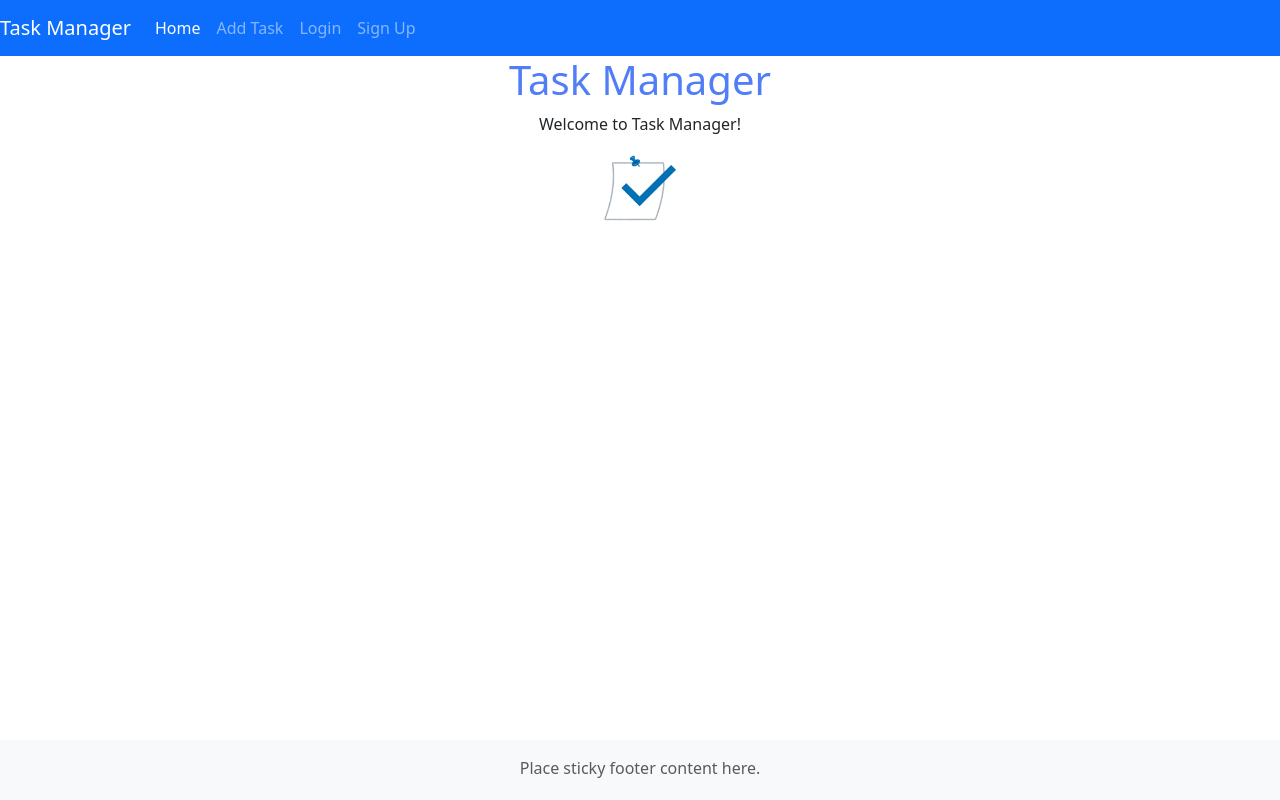
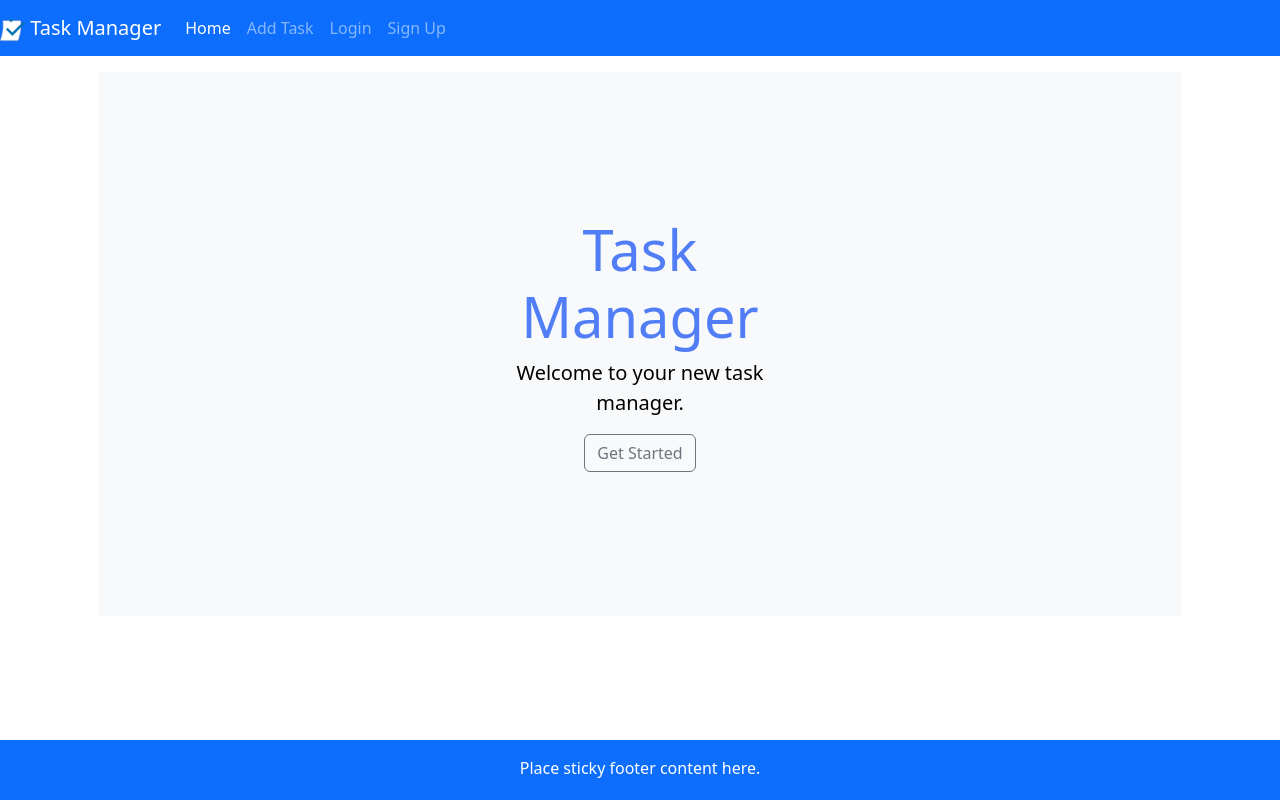
Before and after one commit to punstack/task-manager-app, a Flask app: page / in a window 1280 px wide. Run offline with Flask 3, Linux system fonts and the light colour scheme; some libraries are stand-ins or nearby versions.

Commit message:
added logo to nav bar, started fixing up main landing page

```diff
--- a/static/style.css
+++ b/static/style.css
@@ -1,6 +1,3 @@
-$primary: purple;
-$danger: red;
-
 body {
     min-height: 100vh;
     display: flex;
@@ -17,7 +14,6 @@ main {
 }
 
 .footer {
-    background-color: #f5f5f5;
     position: absolute;
     bottom: 0;
     width: 100%;
@@ -26,6 +22,7 @@ main {
 
 .footer .container {
     text-align: center;
+    color: #ffffff
 }
 
 .form-signin {
--- a/templates/index.html
+++ b/templates/index.html
@@ -5,6 +5,12 @@
 {% block login_status %}{% endblock %}
 {% block content %}
 <body class="text-center">
-    <p> Welcome to Task Manager! </p>
-    <img src="{{ url_for('static', filename = "task_manager_logo.png") }}" alt="Task Manager Logo" width="72" height="72">
+    <div class="position-relative overflow-hidden p-3 p-md-5 m-md-3 text-center bg-light">
+        <div class="col-md-5 p-lg-5 mx-auto my-5">
+          <h1 class="display-4 font-weight-normal">Task Manager</h1>
+          <p class="lead font-weight-normal">Welcome to your new task manager.</p>
+          <a class="btn btn-outline-secondary" href="/sign-up">Get Started</a>
+        </div>
+    </div>
+</body>
 {% endblock %}
--- a/templates/layout.html
+++ b/templates/layout.html
@@ -24,7 +24,7 @@
   </head>
   <body>
     <nav class="navbar navbar-expand-lg navbar-dark bg-primary">
-        <a class="navbar-brand" href="/">Task Manager</a>
+        <a class="navbar-brand" href="/"><img src="{{ url_for('static', filename = "task_manager_logo.png") }}" alt="Task Manager Logo" width="25" height="25"> Task Manager</a>
         <button class="navbar-toggler" type="button" data-toggle="collapse" data-target="#navbarText" aria-controls="navbarText" aria-expanded="false" aria-label="Toggle navigation">
           <span class="navbar-toggler-icon"></span>
         </button>
@@ -48,15 +48,14 @@
 
     <main class = "flex-shrink-0">
       <div class = "container">
-        <h1 class = "text-center">Task Manager</h1>
         {% block content %}
         {% endblock %}
       </div>
     </main>
 
-    <footer class="footer mt-auto py-3 bg-light">
+    <footer class="footer mt-auto py-3 bg-primary">
       <div class="container">
-        <span class="text-muted">Place sticky footer content here.</span>
+        <span>Place sticky footer content here.</span>
       </div>
     </footer>
 
--- a/templates/login.html
+++ b/templates/login.html
@@ -7,7 +7,6 @@
 <body class="text-center">
     <form class = "form-signin" action = "#" method = "POST">
         <div>
-            <img src="{{ url_for('static', filename = "task_manager_logo.png") }}" alt="Task Manager Logo" width="72" height="72">
             <h1 class="h3 mb-3 font-weight-normal">Log In</h1>
         </div>
         <div class="form-label-group text-left">
--- a/templates/signup.html
+++ b/templates/signup.html
@@ -9,7 +9,6 @@
 
     <form class = "form-signin" action = "#" method = "POST">
         <div>
-            <img src="{{ url_for('static', filename = "task_manager_logo.png") }}" alt="Task Manager Logo" width="72" height="72">
             <h1 class="h3 mb-3 font-weight-normal">Sign Up</h1>
         </div>
 
```
